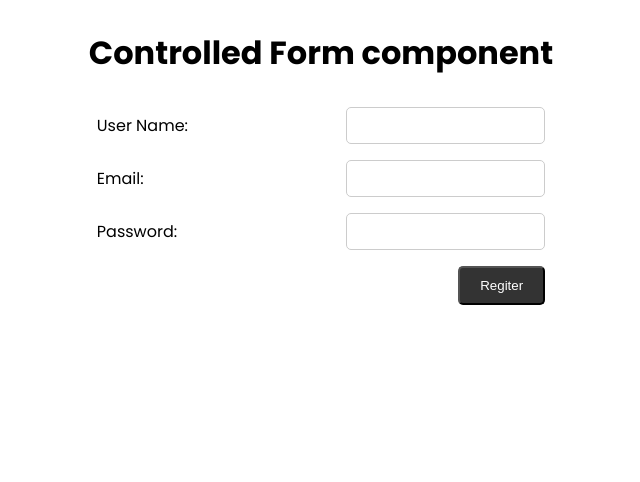
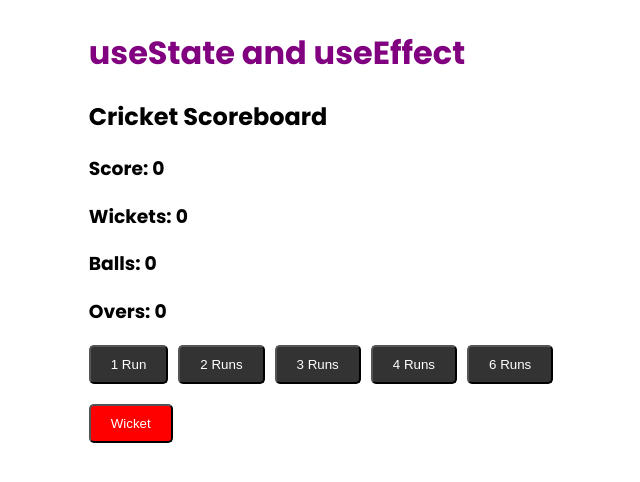
Before and after one commit to mathan26/react-series-tutorial-for-youtube, a React (Vite) app: page / in a window 1280 px wide. Shown: the top 482 px of the page, without its empty margins (319-959 px from the left). Built offline with nearby package versions, Linux system fonts and the light colour scheme.

Commit message:
usestate and useEffect

```diff
--- a/src/App.jsx
+++ b/src/App.jsx
@@ -1,6 +1,7 @@
 import ConditionRenderingExample1 from "./components/condition-rendering/ConditionRenderingExample1";
 import ControlledFormExample from "./components/forms-handling/ControlledFormExample";
 import UnControlledForms from "./components/forms-handling/UnControlledForms";
+import HooksExample from "./components/hooks-explained/HooksExample";
 import ListandKeysExample1 from "./components/list-and-keys/ListandKeysExample1";
 import Parent from "./components/props/Parent";
 import StateManagementExample from "./components/state-managment/StateManagementExample";
@@ -10,7 +11,7 @@ import StateManagementExample3 from "./components/state-managment/StateManagemen
 const App = () => {
   return (
     <div className="container">
-      <ControlledFormExample />
+      <HooksExample />
     </div>
   );
 };
--- /dev/null
+++ b/src/components/hooks-explained/HooksExample.jsx
@@ -0,0 +1,13 @@
+import React from "react";
+import StateAndEffect from "./StateAndEffect";
+
+const HooksExample = () => {
+  return (
+    <div>
+      <h1 style={{ color: "purple" }}>useState and useEffect</h1>
+      <StateAndEffect />
+    </div>
+  );
+};
+
+export default HooksExample;
--- /dev/null
+++ b/src/components/hooks-explained/StateAndEffect.jsx
@@ -0,0 +1,53 @@
+import React, { useEffect, useState } from "react";
+
+const StateAndEffect = () => {
+  const [score, setScore] = useState(0);
+  const [wickets, setWickets] = useState(0);
+  const [balls, setBalls] = useState(0);
+  const [overs, setOvers] = useState(0);
+
+  useEffect(() => {
+    if (balls >= 6) {
+      setOvers(overs + 1);
+      setBalls(0);
+    }
+  }, [balls]);
+
+  const addScore = (runs) => {
+    setScore(score + runs);
+    setBalls(balls + 1);
+  };
+
+  const handleWicket = () => {
+    setWickets(wickets + 1);
+  };
+
+  return (
+    <div>
+      <h2>Cricket Scoreboard</h2>
+      <div>
+        <h3>Score: {score}</h3>
+        <h3>Wickets: {wickets}</h3>
+        <h3>Balls: {balls}</h3>
+        <h3>Overs: {overs}</h3>
+      </div>
+      <div style={{ display: "flex", gap: "10px" }}>
+        {/* Buttons for runs */}
+        <button onClick={() => addScore(1)}>1 Run</button>
+        <button onClick={() => addScore(2)}>2 Runs</button>
+        <button onClick={() => addScore(3)}>3 Runs</button>
+        <button onClick={() => addScore(4)}> 4 Runs</button>
+        <button onClick={() => addScore(6)}>6 Runs</button>
+      </div>
+
+      <div style={{ marginTop: "20px" }}>
+        {/* Button for wicket */}
+        <button style={{ background: "red" }} onClick={handleWicket}>
+          Wicket
+        </button>
+      </div>
+    </div>
+  );
+};
+
+export default StateAndEffect;
```
